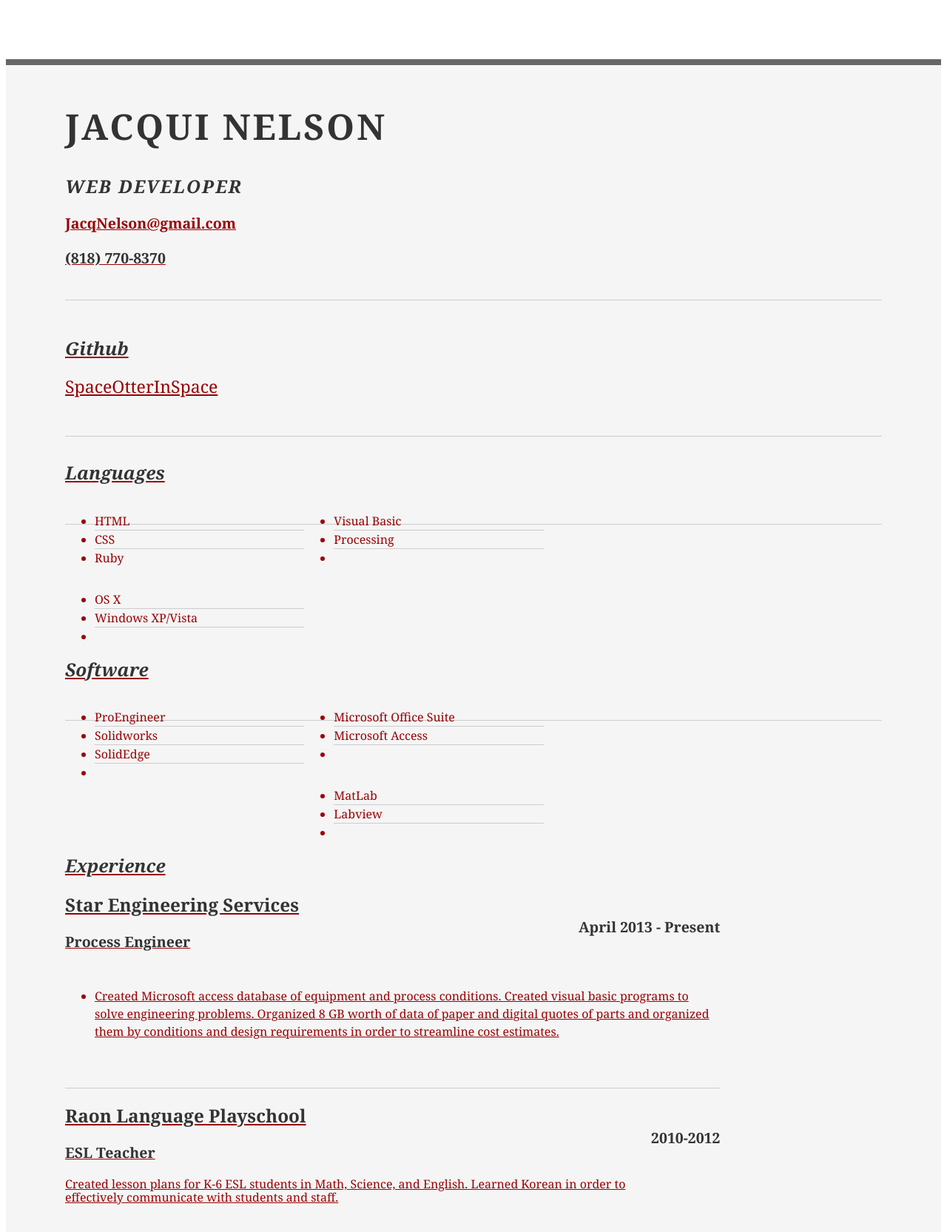
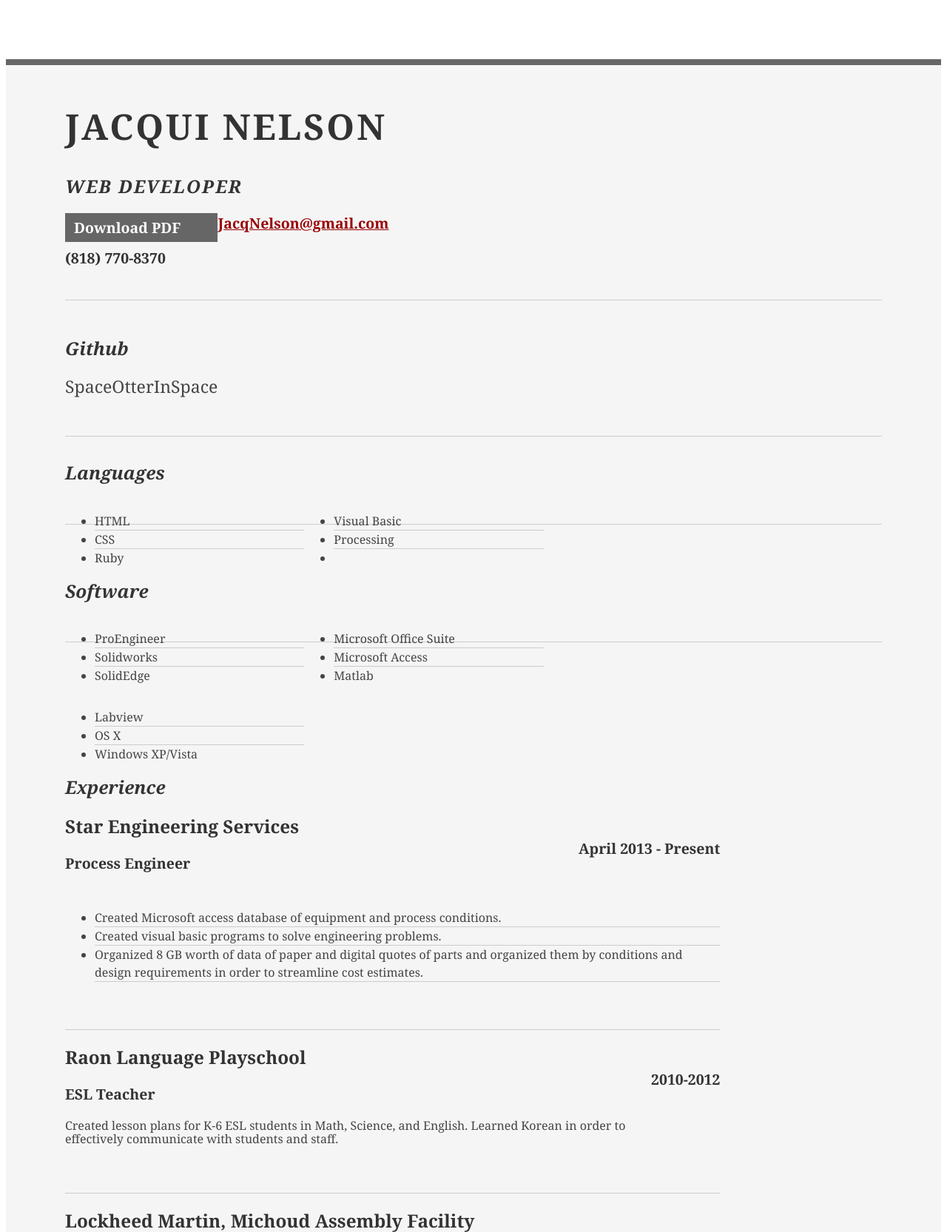
Before and after one commit to SpaceOtterInSpace/spaceotterinspace_old, a PHP site: page / in a window 1280 px wide. Shown: the top 1665 px of the page at 74% size. Run offline with PHP 8.4, Linux system fonts and the light colour scheme; some libraries are stand-ins or nearby versions.

Commit message:
pdf
upload pdf of resume and add pdf link

```diff
--- a/index.html
+++ b/index.html
@@ -1,4 +1,5 @@
-<!DOCTYPE html PUBLIC "-//W3C//DTD XHTML 1.0 Strict//EN" "http://www.w3.org/TR/xhtml1/DTD/xhtml1-strict.dtd">
+<!DOCTYPE html>
+<!-- <!DOCTYPE html PUBLIC "-//W3C//DTD XHTML 1.0 Strict//EN" "http://www.w3.org/TR/xhtml1/DTD/xhtml1-strict.dtd"> -->
 <html>
 <head>
 
@@ -26,8 +27,8 @@
 
 				<div class="yui-u">
 					<div class="contact-info">
-						<!--<h3><a id="pdf" href="#">fix this</a></h3> -->
-						<h3><a href="mailto:jacqnelson@gmail.com">JacqNelson@gmail.com</h3>
+						<h3><a id="pdf" href="what">Download PDF</a></h3>
+						<h3><a href="mailto:jacqnelson@gmail.com">JacqNelson@gmail.com</a></h3>
 						<h3>(818) 770-8370</h3>
 					</div><!--// .contact-info -->
 				</div>
@@ -68,11 +69,7 @@
 								<li class="last"></li>
 							</ul>
 
-							<ul class="talent">
-								<li>OS X</li>
-								<li>Windows XP/Vista</li>
-								<li class="last"></li>
-							</ul>
+
 
 						</div>
 					</div><!--// .yui-gf -->
@@ -85,20 +82,23 @@
 							<ul class="talent">
 								<li>ProEngineer</li>
 								<li>Solidworks</li>
-								<li>SolidEdge</li>
-								<li class="last"></li>
+
+								<li class="last">SolidEdge</li>
 							</ul>
 
 							<ul class="talent">
 								<li>Microsoft Office Suite</li>
 								<li>Microsoft Access</li>
-								<li class="last"></li>
+
+								<li class="last">Matlab</li>
 							</ul>
 
 							<ul class="talent">
-								<li>MatLab</li>
 								<li>Labview</li>
-								<li class="last"></li>
+								<li>OS X</li>
+
+								<li class="last">Windows XP/Vista</li>
+							</ul>
 							</ul>
 						</div>
 					</div><!--// .yui-gf-->
@@ -115,13 +115,19 @@
 								<h2>Star Engineering Services</h2>
 								<h3>Process Engineer</h3>
 								<h4>April 2013 - Present</h4>
-								<p>
-									<ul>
+
+
 									<!--<li>Created Microsoft access database of equipment and process conditions. Created visual basic programs to solve engineering problems. Organized 8 GB worth of data of paper and digital quotes of parts and organized them by conditions and design requirements in order to streamline cost estimates.</li>-->
 
-									<li class="last">Created Microsoft access database of equipment and process conditions. Created visual basic programs to solve engineering problems. Organized 8 GB worth of data of paper and digital quotes of parts and organized them by conditions and design requirements in order to streamline cost estimates.</li>
+									<p>
+									<ul>
+										<li>Created Microsoft access database of equipment and process conditions. </li>
+										<li>Created visual basic programs to solve engineering problems. </li>
+										<li>Organized 8 GB worth of data of paper and digital quotes of parts and organized them by conditions and design requirements in order to streamline cost estimates.</li>
 									</ul>
-								</p>
+									</p>
+
+
 							</div>
 
 							<div class="job">
--- a/resume.css
+++ b/resume.css
@@ -49,8 +49,8 @@ p.enlarge span { color: #000 }
 
 /* //-- section styles -- */
 
-/*a#pdf { display: block; float: left; background: #666; color: white; padding: 6px 50px 6px 12px; margin-bottom: 6px; text-decoration: none;  }
-a#pdf:hover { background: #222; }*/
+a#pdf { display: block; float: left; background: #666; color: white; padding: 6px 50px 6px 12px; margin-bottom: 6px; text-decoration: none;  }
+a#pdf:hover { background: #222; }
 
 .job { position: relative; margin-bottom: 1em; padding-bottom: 1em; border-bottom: 1px solid #ccc; }
 .job h4 { position: absolute; top: 0.35em; right: 0 }
```
Also changed, not shown: untitled.html (added, +7 -0 lines), 1 other file.
